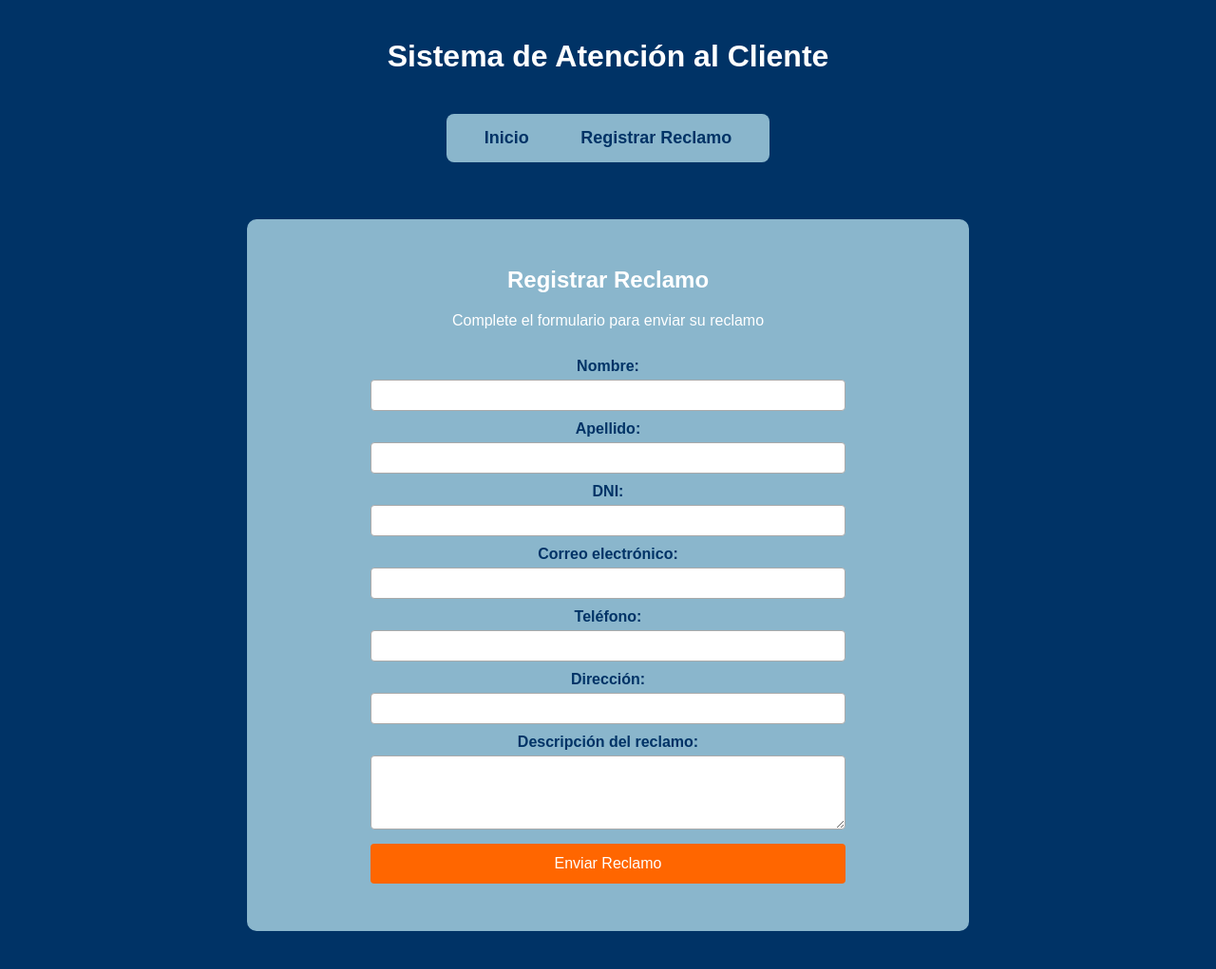
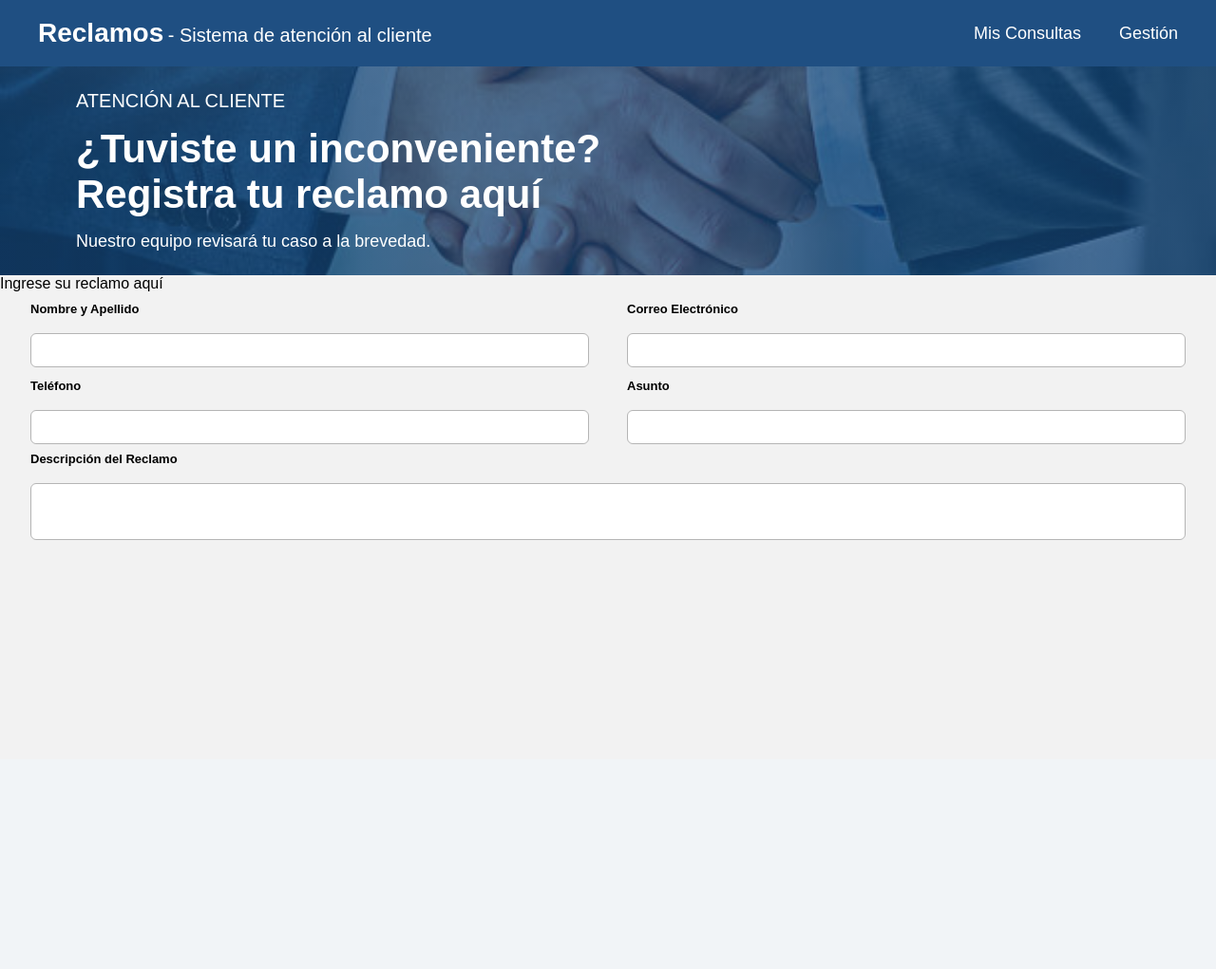
Before and after one commit to Ana2026O/sistema-reclamos, a Django app: page /registrar/ in a window 1280 px wide. Shown: the whole page at 95% size. After the commit the page ends 569 px from the top, so only its background shows below. Run offline with Django 5.2, Linux system fonts and the light colour scheme.

Commit message:
se mejoro toda la vista de pagina reclamos v1 lista

```diff
--- a/reclamos/static/reclamos/style.css
+++ /dev/null
@@ -1,82 +0,0 @@
-/* Fondo azul oscuro */
-body {
-    background-color: #003366;
-    color: white;
-    font-family: Arial, sans-serif;
-    margin: 0;
-    padding: 0;
-}
-
-/* Encabezado */
-header {
-    text-align: center;
-    padding: 20px;
-}
-
-/* Menú dentro de rectángulo celeste */
-.menu-celeste {
-    background-color: rgba(173, 216, 230, 0.8); /* celeste claro */
-    padding: 15px;
-    border-radius: 8px;
-    display: inline-block; /* para que se centre */
-    margin-top: 20px;
-}
-
-.menu-celeste a {
-    color: #003366; /* azul oscuro para contraste */
-    text-decoration: none;
-    font-weight: bold;
-    margin: 0 25px;
-    font-size: 18px;
-}
-
-.menu-celeste a:hover {
-    text-decoration: underline;
-}
-
-/* Rectángulo celeste para contenido */
-.contenedor-celeste {
-    background-color: rgba(173, 216, 230, 0.8);
-    padding: 30px;
-    margin: 40px auto;
-    max-width: 700px;
-    border-radius: 10px;
-    text-align: center;
-}
-
-/* Formularios */
-form {
-    max-width: 500px;
-    margin: 20px auto;
-    display: flex;
-    flex-direction: column;
-}
-
-label {
-    margin-top: 10px;
-    font-weight: bold;
-    color: #003366;
-}
-
-input, textarea {
-    padding: 8px;
-    margin-top: 5px;
-    border: 1px solid #aaa;
-    border-radius: 4px;
-}
-
-/* Botón naranja */
-button {
-    background-color: #ff6600;
-    color: #fff;
-    padding: 12px;
-    border: none;
-    border-radius: 4px;
-    cursor: pointer;
-    margin-top: 15px;
-    font-size: 16px;
-}
-
-button:hover {
-    background-color: #e65c00;
-}
--- a/reclamos/templates/reclamos/base.html
+++ /dev/null
@@ -1,20 +0,0 @@
-{% load static %}
-<!DOCTYPE html>
-<html lang="es">
-<head>
-    <meta charset="UTF-8">
-    <title>{% block title %}{% endblock %}</title>
-    <link rel="stylesheet" href="{% static 'reclamos/style.css' %}">
-</head>
-<body>
-    <header>
-        <h1>Sistema de Atención al Cliente</h1>
-        <nav class="menu-celeste">
-            <a href="{% url 'inicio' %}">Inicio</a>
-            <a href="{% url 'registrar_reclamo' %}">Registrar Reclamo</a>
-        </nav>
-    </header>
-
-    {% block content %}{% endblock %}
-</body>
-</html>
--- a/reclamos/templates/reclamos/registrar_reclamo.html
+++ b/reclamos/templates/reclamos/registrar_reclamo.html
@@ -1,38 +1,286 @@
-{% extends 'reclamos/base.html' %}
-{% load static %}
 
-{% block title %}Registrar Reclamo{% endblock %}
+<!DOCTYPE html>
+<html lang="es">
+<head>
+<meta charset="UTF-8">
+<meta name="viewport" content="width=device-width, initial-scale=1.0">
+<title>Registrar Reclamo</title>
 
-{% block content %}
-<section class="contenedor-celeste">
-  <h2>Registrar Reclamo</h2>
-  <p>Complete el formulario para enviar su reclamo</p>
+<style>
 
-  <form method="post">
+*{
+    margin:0;
+    padding:0;
+    box-sizing:border-box;
+    font-family: Arial, sans-serif;
+}
+
+body{
+    background:#f2f2f2;
+}
+
+/* ===== MENU SUPERIOR ===== */
+
+.header{
+    background:#1f4f82;
+    color:white;
+    height:70px;
+
+    display:flex;
+    justify-content:space-between;
+    align-items:center;
+
+    padding:0 40px;
+}
+
+.logo{
+    font-size:28px;
+    font-weight:bold;
+}
+
+.subtitulo{
+    font-size:20px;
+    font-weight:normal;
+}
+
+.menu{
+    display:flex;
+    gap:40px;
+    font-size:18px;
+}
+
+/* ===== BANNER ===== */
+
+.banner{
+    height:220px;
+
+    background:
+    linear-gradient(
+        rgba(20,70,120,0.75),
+        rgba(20,70,120,0.75)
+    ),
+    url("/static/reclamos/img/banner.jpg");
+
+    background-size:cover;
+    background-position:center;
+
+    color:white;
+
+    display:flex;
+    align-items:center;
+}
+
+.banner-texto{
+    margin-left:80px;
+}
+
+.banner-texto h3{
+    font-size:20px;
+    margin-bottom:15px;
+    font-weight:normal;
+}
+
+.banner-texto h1{
+    font-size:42px;
+    margin-bottom:15px;
+}
+
+.banner-texto p{
+    font-size:18px;
+}
+
+/* ===== TITULO FORMULARIO ===== */
+
+.titulo-form{
+   .titulo-form{
+    background:#d9d9d9;
+    padding:8px 50px;
+    font-size:18px;
+    margin-bottom:10px;
+   }
+}
+/* ===== FORMULARIO ===== */
+
+.formulario{
+    width:95%;
+    max-width:1400px;
+    margin:10px auto;
+}
+
+.fila{
+    display:flex;
+    gap:40px;
+    margin-bottom:20=px;
+}
+.campo{
+    flex:1;
+}
+
+.campo label{
+    display:block;
+    margin-bottom:5px;
+    font-size:18px;
+}
+
+.campo input,
+.campo select,
+.campo textarea{
+
+    width:100%;
+    padding:8px;
+
+    border:1px solid #b5b5b5;
+
+    background:white;
+
+    border-radius:6px;
+
+    font-size:16px;
+}
+input[type="text"],
+input[type="email"]{
+    width:100%;
+    padding:8px;
+    border:1px solid #b5b5b5;
+    border-radius:6px;
+    background:white;
+    font-size:16px;
+}
+
+.campo{
+    flex:1;
+}
+
+.campo label{
+    display:block;
+    margin-bottom:18px;
+    font-size:13px;
+    font-weight:bold;
+}
+
+textarea{
+    height:60px;
+    resize:none;
+}
+
+/* ===== BOTON ===== */
+
+.boton-area{
+    text-align:right;
+    margin-top:20px;
+}
+
+.boton{
+    background:#f4a300;
+    color:white;
+
+    border:none;
+
+    padding:15px 50px;Z
+
+    font-size:20px;
+
+    font-weight:bold;
+
+    cursor:pointer;
+}
+.fila-datos{
+    margin-top:12px;
+}
+.fila-descripcion{
+    margin-top:8px;
+}
+.descripcion-campo{
+    width:75%;
+}
+
+</style>
+</head>
+
+<body>
+
+<header class="header">
+
+    <div>
+        <span class="logo">Reclamos</span>
+        <span class="subtitulo">
+            - Sistema de atención al cliente
+        </span>
+    </div>
+
+    <div class="menu">
+        <span>Mis Consultas</span>
+        <span>Gestión</span>
+    </div>
+
+</header>
+
+<section class="banner">
+
+    <div class="banner-texto">
+
+        <h3>ATENCIÓN AL CLIENTE</h3>
+
+        <h1>
+            ¿Tuviste un inconveniente?<br>
+            Registra tu reclamo aquí
+        </h1>
+
+        <p>
+            Nuestro equipo revisará tu caso a la brevedad.
+        </p>
+
+    </div>
+
+</section>
+
+<div class="titulo-form">
+    Ingrese su reclamo aquí
+</div>
+
+<form method="post" class="formulario">
+
     {% csrf_token %}
 
-    <label for="nombre">Nombre:</label>
-    <input type="text" id="nombre" name="nombre" required>
+<div class="fila">
 
-    <label for="apellido">Apellido:</label>
-    <input type="text" id="apellido" name="apellido" required>
+    <div class="campo">
+        <label>Nombre y Apellido</label>
+        <input type="text" name="nombre">
+    </div>
 
-    <label for="dni">DNI:</label>
-    <input type="text" id="dni" name="dni" required>
+    <div class="campo">
+        <label>Correo Electrónico</label>
+        <input type="email" name="correo">
+    </div>
 
-    <label for="email">Correo electrónico:</label>
-    <input type="email" id="email" name="email" required>
+</div>
 
-    <label for="telefono">Teléfono:</label>
-    <input type="tel" id="telefono" name="telefono">
+<div class="fila fila-datos">
 
-    <label for="direccion">Dirección:</label>
-    <input type="text" id="direccion" name="direccion">
+    <div class="campo">
+        <label>Teléfono</label>
+        <input type="text" name="telefono">
+    </div>
 
-    <label for="descripcion">Descripción del reclamo:</label>
-    <textarea id="descripcion" name="descripcion" rows="4" required></textarea>
+    <div class="campo">
+        <label>Asunto</label>
+        {{ form.asunto }}
+    </div>
 
-    <button type="submit">Enviar Reclamo</button>
-  </form>
-</section>
-{% endblock %}
+</div>
+
+<div class="fila fila-descripcion">
+
+    <div class="campo descripcion-campo">
+    <label>Descripción del Reclamo</label>
+    {{ form.descripcion }}
+    </div>
+
+</div>
+
+
+</form>
+
+</body>
+</html>
--- a/reclamos/views.py
+++ b/reclamos/views.py
@@ -1,7 +1,17 @@
 from django.shortcuts import render
+from .forms import ReclamoForm
+
 
 def inicio(request):
     return render(request, 'reclamos/inicio.html')
 
+
 def registrar_reclamo(request):
-    return render(request, 'reclamos/registrar_reclamo.html')
+
+    form = ReclamoForm()
+
+    return render(
+        request,
+        'reclamos/registrar_reclamo.html',
+        {'form': form}
+    )
```
Also changed, not shown: reclamos/templates/reclamos/inicio.html (+68 -8 lines), reclamos/templates/reclamos/login.html (added, +23 -0 lines), reclamos/static/reclamos/img/banner.jpg (renamed from reclamos/static/reclamos/img/darsemano.png.jpg).
